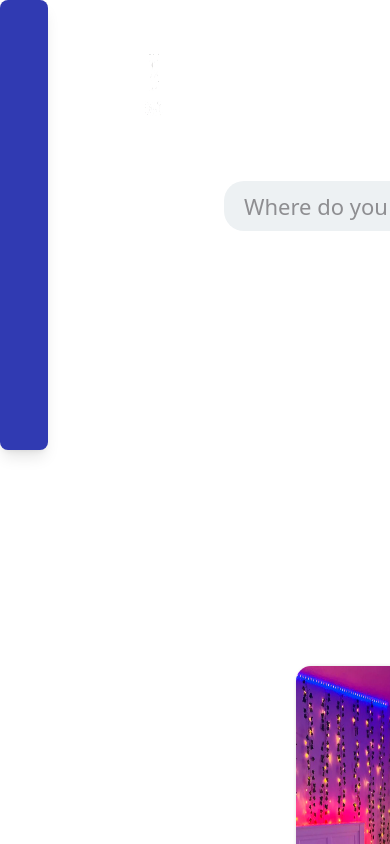
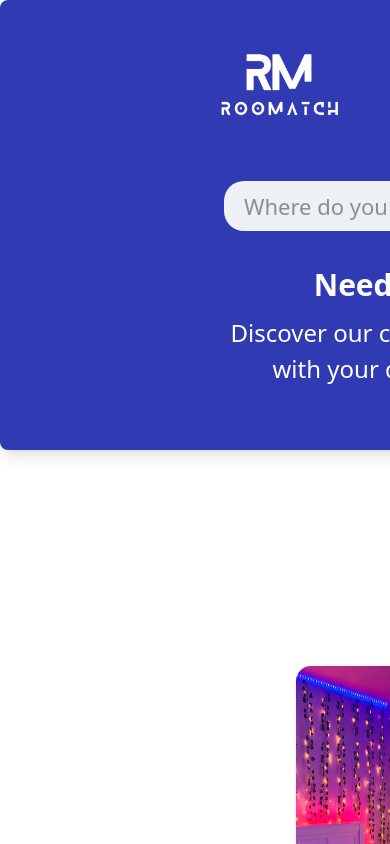
Before and after one commit to luismidv/TFGDeploy, a React (Vite) app: page / in a window 390 px wide. Shown: the top 844 px of the page. Built offline with nearby package versions, Linux system fonts and the light colour scheme.

Commit message:
Responsive trials

```diff
--- a/src/static/css/index1.css
+++ b/src/static/css/index1.css
@@ -5,7 +5,7 @@
 
 .top-container{
     position:absolute;
-    width: 1920;
+    width: 1920px;
     height:450px;
     background-color:#303ab2;
 }
```
